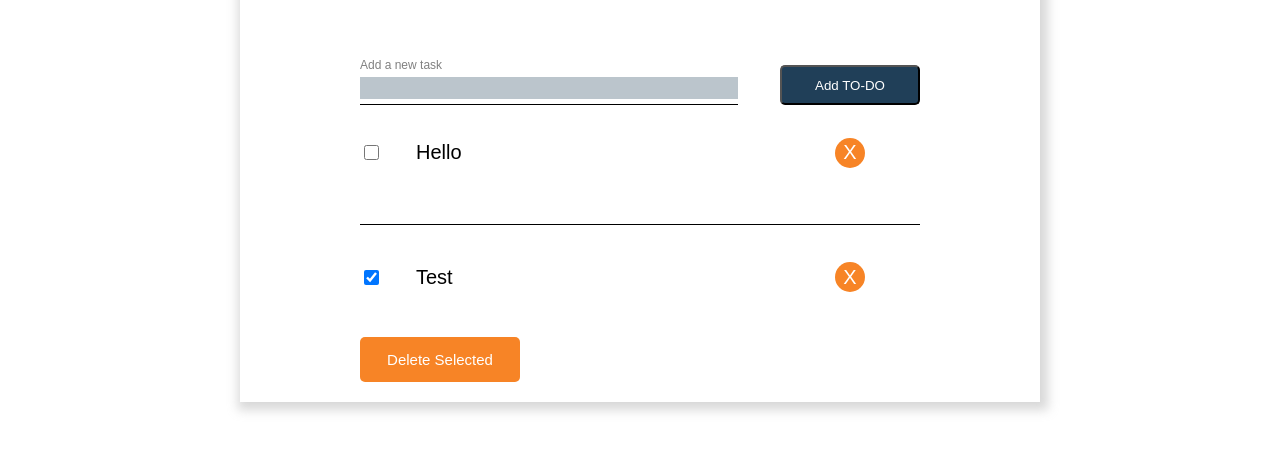
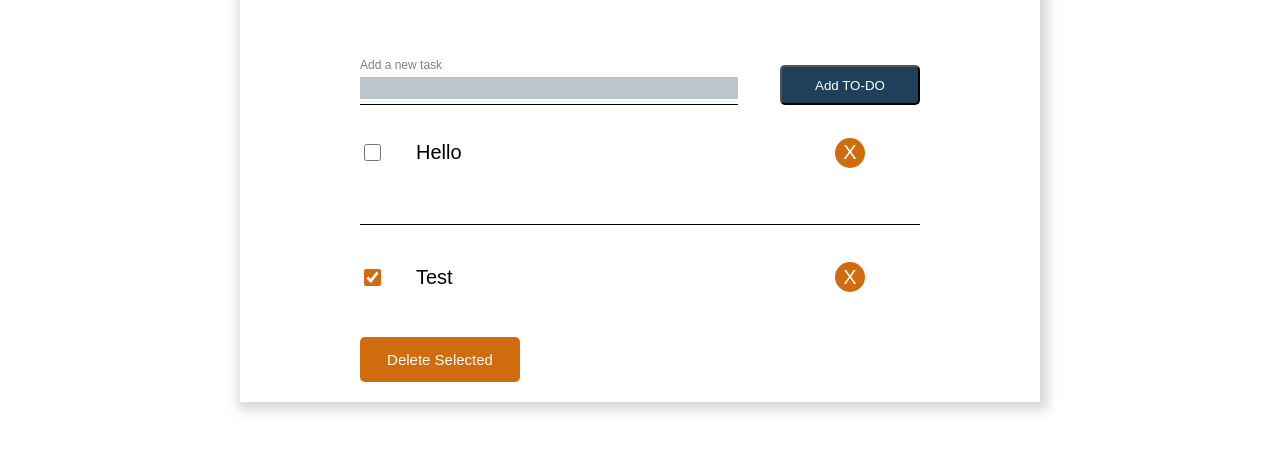
Before and after one commit to VictorMartinDiaz/https---github.com-VictorMartinDiaz-CoreAcademyFrontHito1, a plain HTML site: page index.html in a window 1280 px wide. Shown: the part 143-594 px from the top of the page. Drawn offline with Linux system fonts and the light colour scheme.

Commit message:
accent-color for checkbox

```diff
--- a/style.css
+++ b/style.css
@@ -1,6 +1,6 @@
 * {
     --primary-color: rgb(32, 63, 88);
-    --secondary-color: rgb(247, 132, 38);
+    --secondary-color: rgb(209, 108, 14);
 }
 
 #wrapper {
@@ -102,8 +102,9 @@
 
 /* change color */
 .checkbox {
-    height: 15px;
-    width: 15px;
+    height: 17px;
+    width: 17px;
+    accent-color: var(--secondary-color);
 }
 
 .xButton{
```
